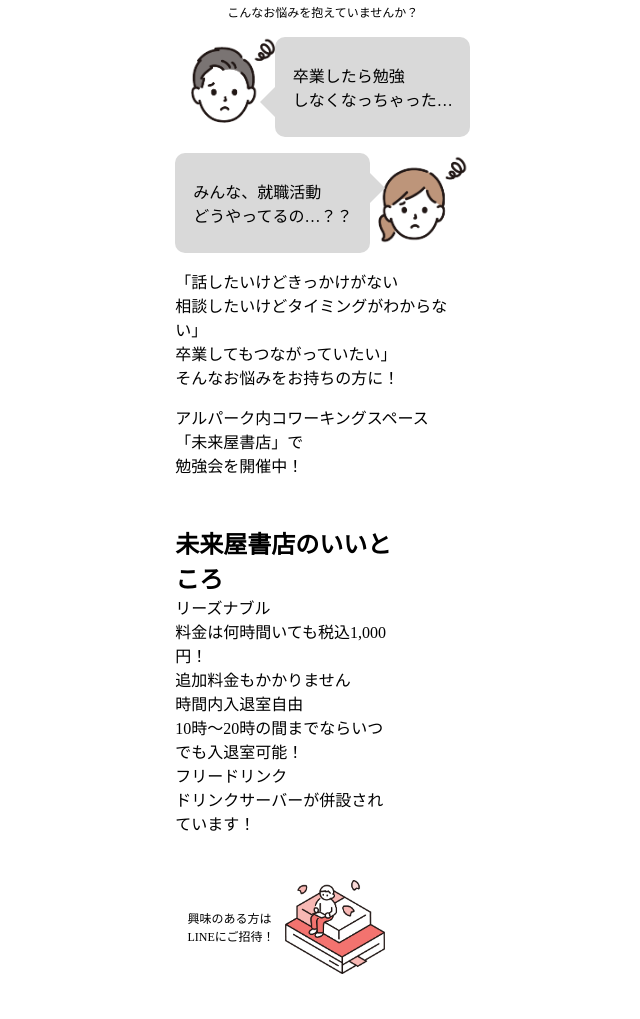
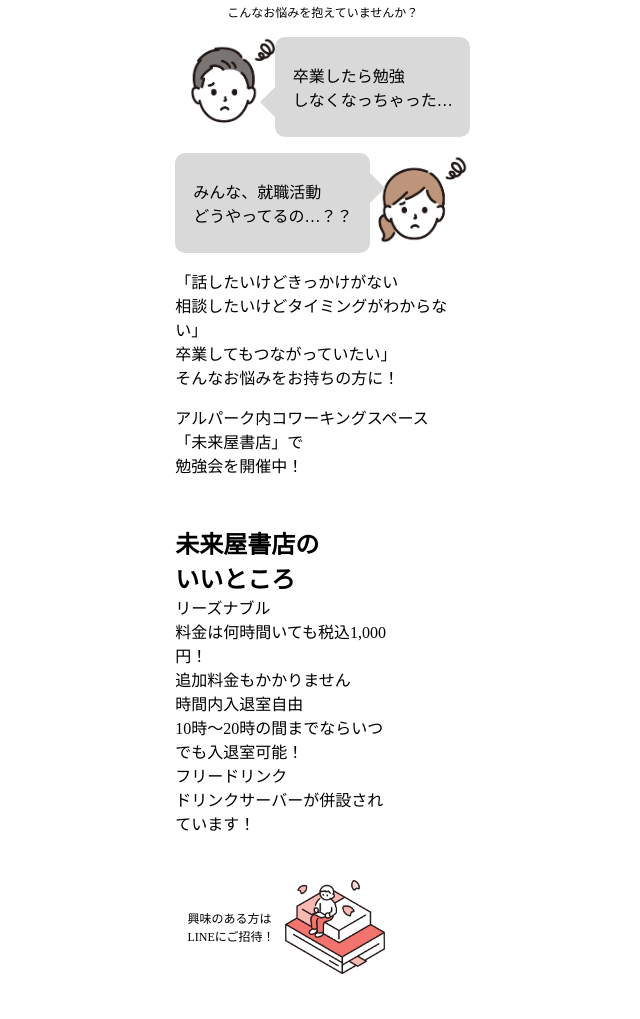
Before and after one commit to Mada3333/miraiya, a plain HTML site: page index.html in a window 1280 px wide. Shown: the part 411-1430 px from the top of the page, without its empty margins (354-994 px from the left). Drawn offline with nearby package versions, Linux system fonts and the light colour scheme; some packages are replaced by stand-ins of ours; files that its build step writes are made by us from their sources.

Commit message:
クラス名追加

```diff
--- a/index.html
+++ b/index.html
@@ -57,8 +57,8 @@
                 </div>
             </div>
         </section>
-        <section class="iitokoro  wrapper">
-            <h2>未来屋書店のいいところ</h2>
+        <section class="iitokoro wrapper">
+            <h2 class="iitokoro__title">未来屋書店の<br>いいところ</h2>
 
             <dl class="iitokoro__container">
                 <div class="iitokoro__box">
```
